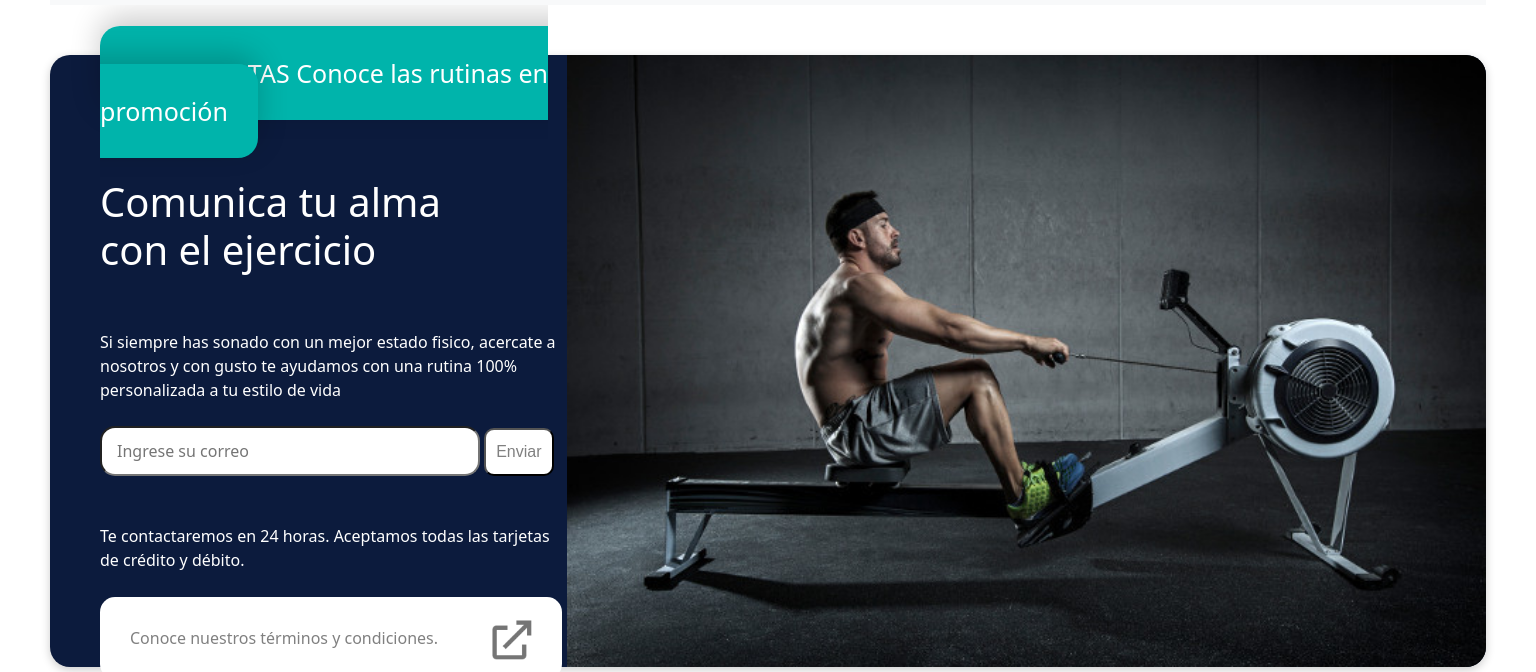
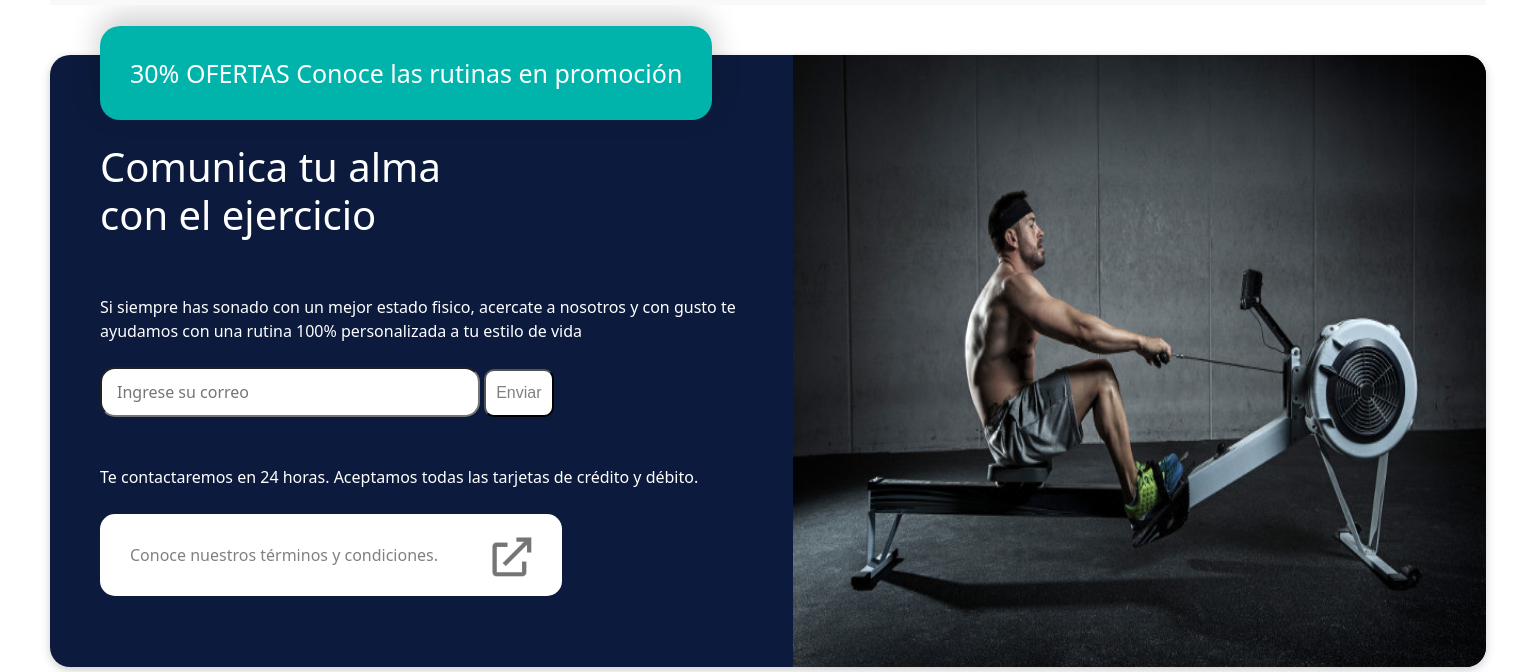
Before and after one commit to manfredmontero/ucamp-project1, a plain HTML site: page index.html in a window 1536 px wide. Shown: the part 131-803 px from the top of the page. Drawn offline with nearby package versions, Linux system fonts and the light colour scheme.

Commit message:
Fixing responsive note1

```diff
--- a/estilos.css
+++ b/estilos.css
@@ -43,8 +43,14 @@
   grid-gap: 30px;
 }
 .imgFirst {
+  /*
   width: auto;
   height: 612px;
+
+  */
+  width: 100%;
+  height: 100%;
+  display: block;
   border-radius: 0px 20px 20px 0px;
 }
 .caja1 {
@@ -183,9 +189,101 @@ footer {
   border-radius: 15px;
 }
 
-.te-ayudamos{
+.te-ayudamos {
   margin-top: 100px;
 }
-.imgPadding{
+.imgPadding {
   padding: 40px;
 }
+
+.ofertas-container {
+  padding: 0px;
+}
+
+.comunica-alma {
+  width: 400px;
+  text-align: left;
+  text-overflow: ellipsis;
+  margin-top: 50px;
+}
+
+/* Media Query*/
+
+@media only screen and (max-width: 600px) {
+  .a-container-texto-responsive {
+    content: attr(data-tablettext);
+  }
+  .imgFirst{
+    display: none;
+  }
+  .frente {
+    grid-template-columns: repeat(1, 1fr);
+
+  }
+
+} /* Small devices (portrait tablets and large phones, 600px and up) */
+
+@media only screen and (min-width: 600px) {
+  .a-container-texto-responsive {
+    content: attr(data-tablettext);
+  }
+  .imgFirst{
+    display: none;
+  }
+  .frente {
+    grid-template-columns: repeat(1, 1fr);
+
+  }
+} /* Medium devices (landscape tablets, 768px and up) */
+@media only screen and (min-width: 768px) {
+  .a-container-texto-responsive::before {
+    content: attr(data-tablettext);
+  }
+  .imgFirst{
+    display: none;
+  }
+  .frente {
+    grid-template-columns: repeat(1, 1fr);
+
+  }
+} /* Large devices (laptops/desktops, 992px and up) */
+@media only screen and (min-width: 992px) {
+  .a-container-texto-responsive::before {
+    content: attr(data-tablettext);
+  }
+  .imgFirst{
+    display: none;
+  }
+  .frente {
+    grid-template-columns: repeat(1, 1fr);
+
+  }
+} /* Extra large devices (large laptops and desktops, 1200px and up) */
+@media only screen and (min-width: 1320px) {
+  .a-container-texto-responsive::before {
+    content: attr(data-desktoptext);
+  }
+  .imgFirst{
+    display: block;
+  }
+  .frente {
+    margin-top: 50px;
+    height: 612px;
+    background-color: rgb(12, 27, 61);
+    width: auto;
+    display: grid;
+    justify-content: center;
+    grid-template-columns: repeat(2, 1fr);
+    grid-auto-rows: minmax(200px, auto);
+    box-shadow: 0 3px 10px rgb(0 0 0 / 0.2);
+    color: white;
+    border-radius: 20px;
+    padding-left: 50px;
+  }
+  .input-txt-email {
+    height: 50px;
+    width: 380px;
+    border-radius: 15px;
+    padding: 15px;
+  }
+}
--- a/index.html
+++ b/index.html
@@ -46,17 +46,19 @@
       </div>
       <div class="frente">
         <div class="container-frente-izq">
-          <a href="" class="a-container">
-            <span>30% OFERTAS</span>
-            <span>Conoce las rutinas en promoción</span>
-          </a>
-          <br />
-          <br />
-          <br />
-          <h1>
-            Comunica tu alma <br />
-            con el ejercicio
-          </h1>
+          <div class="ofertas-container">
+            <a href="" class="a-container">
+              <span class="a-container-texto-responsive" data-desktopText="30% OFERTAS Conoce las rutinas en promoción" data-tablettext="30% OFERTAS " data-phonetext="30% OFERTAS "></span>
+            </a>
+          </div>
+
+          <div class="comunica-alma">
+            <h1>
+              Comunica tu alma
+              con el ejercicio
+            </h1>
+          </div>
+
           <br />
           <br />
 
@@ -97,7 +99,7 @@
             <span></span>
           </div>
         </div>
-        <div>
+        <div class="box">
           <img src="img/remo.png" alt="" class="imgFirst" />
         </div>
       </div>
```
